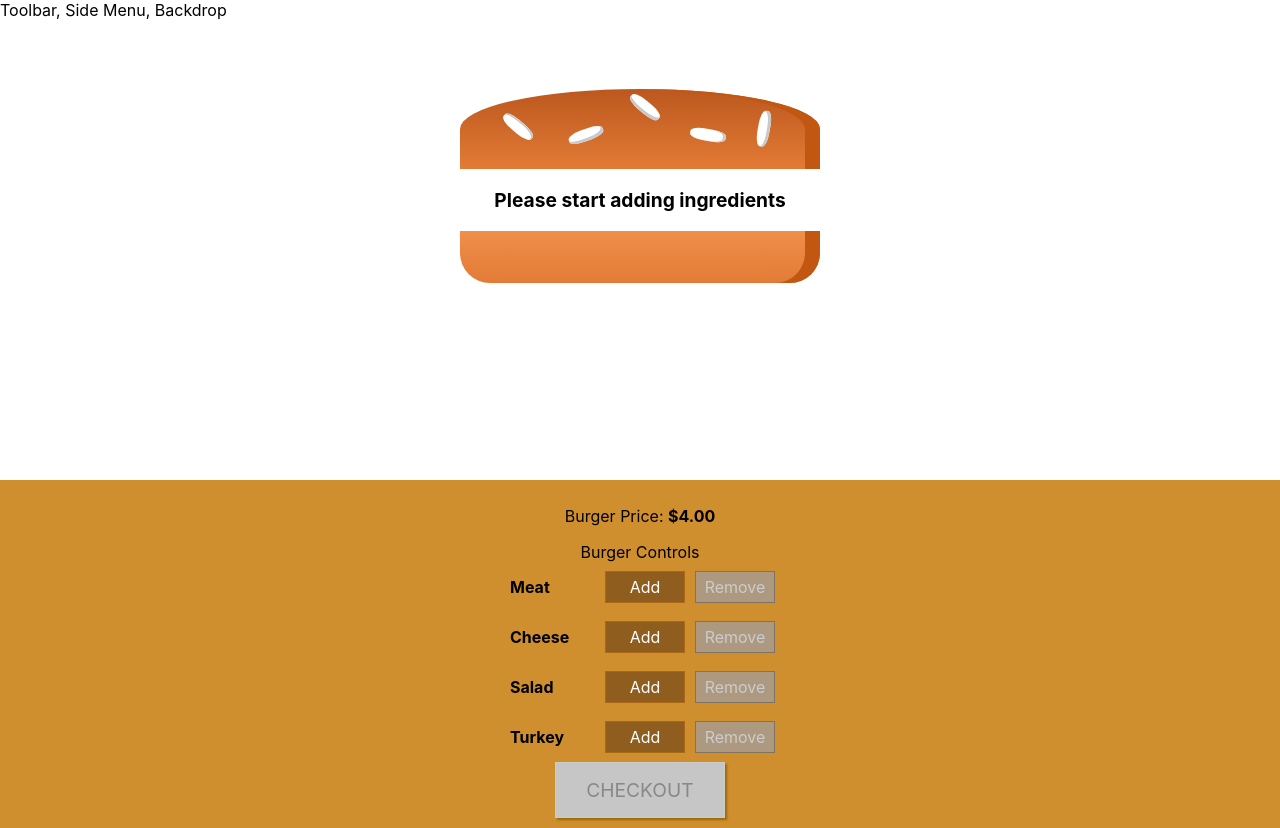
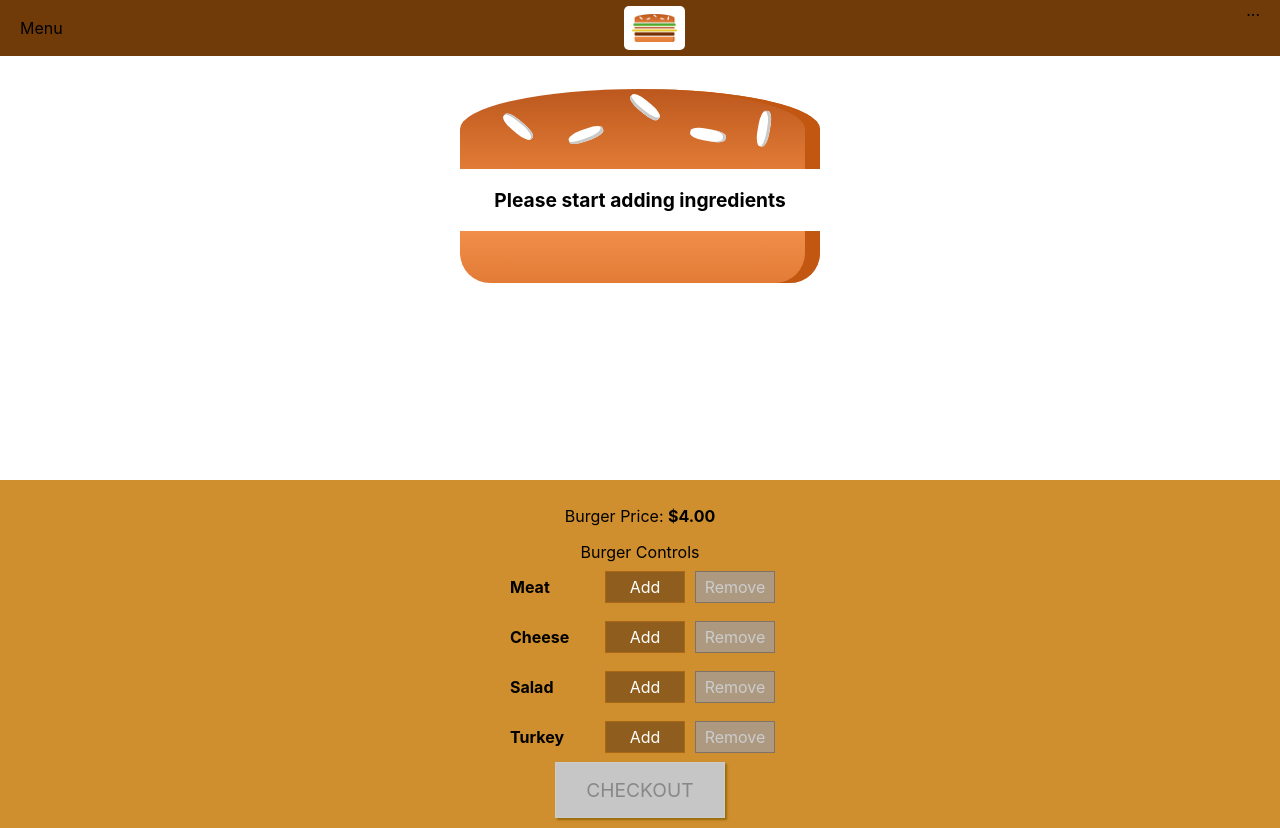
Before and after one commit to jesserahman/burger_builder, a React (Create React App) app: page / in a window 1280 px wide. Built offline with nearby package versions, Linux system fonts and the light colour scheme.

Commit message:
added logo

```diff
--- a/src/components/Layout/Layout.js
+++ b/src/components/Layout/Layout.js
@@ -1,11 +1,15 @@
 import React from 'react';
 import Aux from '../../hoc/Aux'
 import './Layout.css'
+import Toolbar from '../UI/Navigation/Toolbar/Toolbar'
 
 const layout = (props) => {
   return (
     <Aux>
-      <div>Toolbar, Side Menu, Backdrop</div>
+      <div>
+        <Toolbar/>
+        Side Menu
+      </div>
       <main className="content">
         {props.children}
       </main>
--- /dev/null
+++ b/src/components/Logo/Logo.css
@@ -0,0 +1,11 @@
+.Logo {
+  background-color: white;
+  padding: 8px;
+  height: 80%;
+  box-sizing: border-box;
+  border-radius: 5px;
+}
+
+.Logo img{
+  height: 100%;
+}
--- /dev/null
+++ b/src/components/Logo/Logo.js
@@ -0,0 +1,13 @@
+import React from 'react';
+import  burgerLogo from '../../assetts/images/burger-logo.png'
+import './Logo.css'
+
+const logo = (props) => {
+  return (
+    <div className="Logo" >
+      <img src={burgerLogo} alt="MyBurger" />
+    </div>
+  )
+}
+
+export default logo;
--- a/src/components/UI/Backdrop/Backdrop.css
+++ b/src/components/UI/Backdrop/Backdrop.css
@@ -4,6 +4,6 @@
   position: fixed;
   z-index: 100;
   left: 0;
-  right: 0;
-  background-color: rgba(0,0,0,0.5);
+  top: 0;
+  background-color: rgba(0,0,0,0.7);
 }
--- /dev/null
+++ b/src/components/UI/Navigation/Toolbar/Toolbar.css
@@ -0,0 +1,18 @@
+.Toolbar {
+  height: 56px;
+  width: 100%;
+  position: fixed;
+  top:0;
+  left:0;
+  background-color: #703b09;
+  display: flex;
+  justify-content: space-between;
+  align-items: center;
+  padding: 0 20px;
+  box-sizing: border-box;
+  z-index: 90;
+}
+
+.Toolbar nav {
+  height: 100%;
+}
--- /dev/null
+++ b/src/components/UI/Navigation/Toolbar/Toolbar.js
@@ -0,0 +1,17 @@
+import React from 'react';
+import './Toolbar.css'
+import Logo from '../../../../components/Logo/Logo'
+
+const toolbar = (props) => {
+  return (
+   <header className="Toolbar">
+      <div> Menu </div>
+      <Logo/>
+      <nav>
+        ...
+      </nav>
+   </header>
+  )
+}
+
+export default toolbar;
```
Also changed, not shown: src/assetts/images/burger-logo.png (added).
